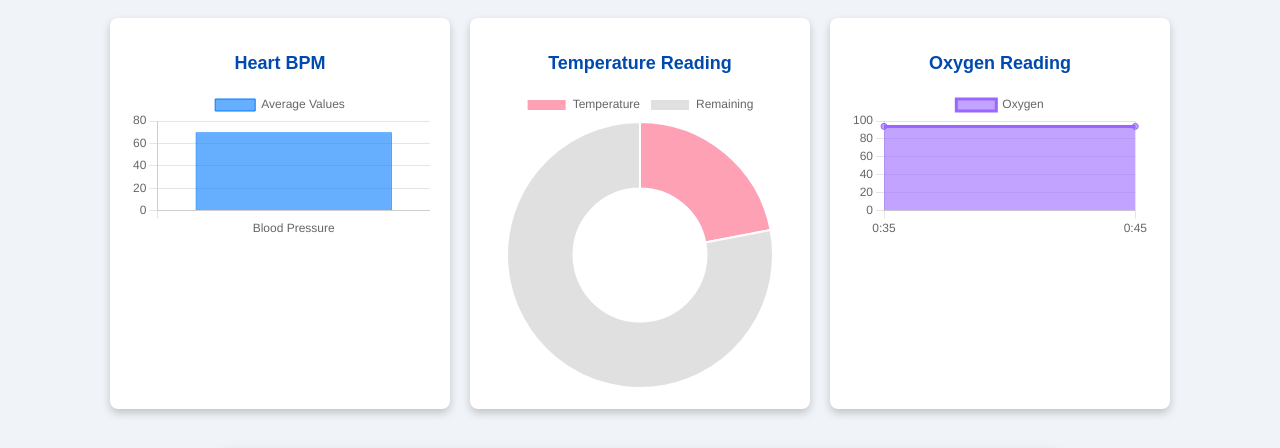
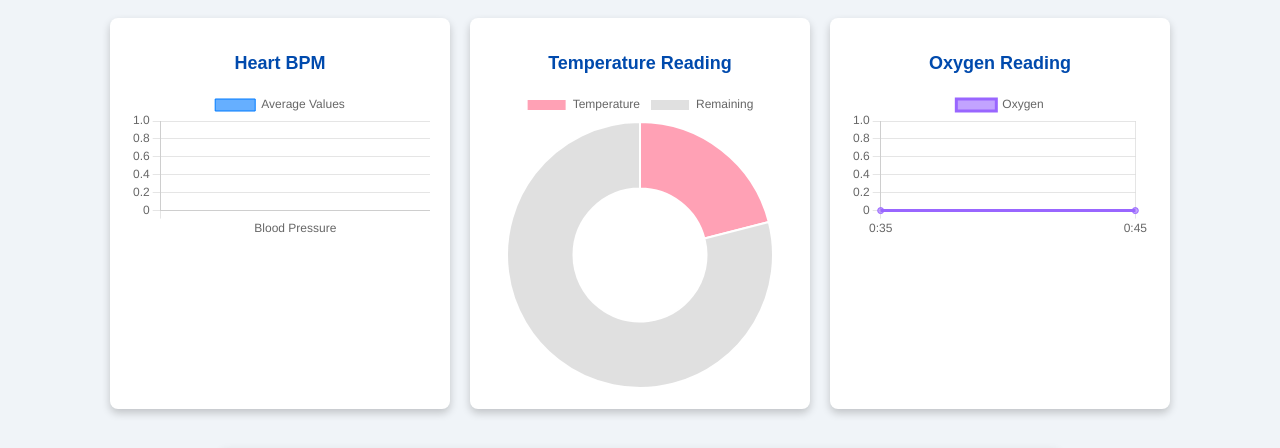
Before and after one commit to elissaembai/Meds-System, a plain HTML site: page index.html in a window 1280 px wide. Shown: the part 122-570 px from the top of the page. Drawn offline with nearby package versions, Linux system fonts and the light colour scheme.

Commit message:
Update index.html

```diff
--- a/index.html
+++ b/index.html
@@ -158,7 +158,7 @@
                 labels: ['Blood Pressure'],
                 datasets: [{
                     label: 'Average Values',
-                    data: [70],
+                    data: [0],
                     backgroundColor: 'rgba(0, 123, 255, 0.6)',
                     borderColor: 'rgba(0, 123, 255, 1)',
                     borderWidth: 1
@@ -175,7 +175,7 @@
 
         // Doughnut Chart: Temperature Reading
         var ctxDoughnut = document.getElementById('doughnutChart').getContext('2d');
-        var temperatureValue = Math.floor(22); // Fixed value for Temperature
+        var temperatureValue = Math.floor(21); // Fixed value for Temperature
         var doughnutChart = new Chart(ctxDoughnut, {
             type: 'doughnut',
             data: {
@@ -207,7 +207,7 @@
                 labels: ['0:35', '0:45'],
                 datasets: [{
                     label: 'Oxygen',
-                    data: [94, 94],
+                    data: [0, 0],
                     backgroundColor: 'rgba(153, 102, 255, 0.6)',
                     borderColor: 'rgba(153, 102, 255, 1)',
                     fill: true,
```
